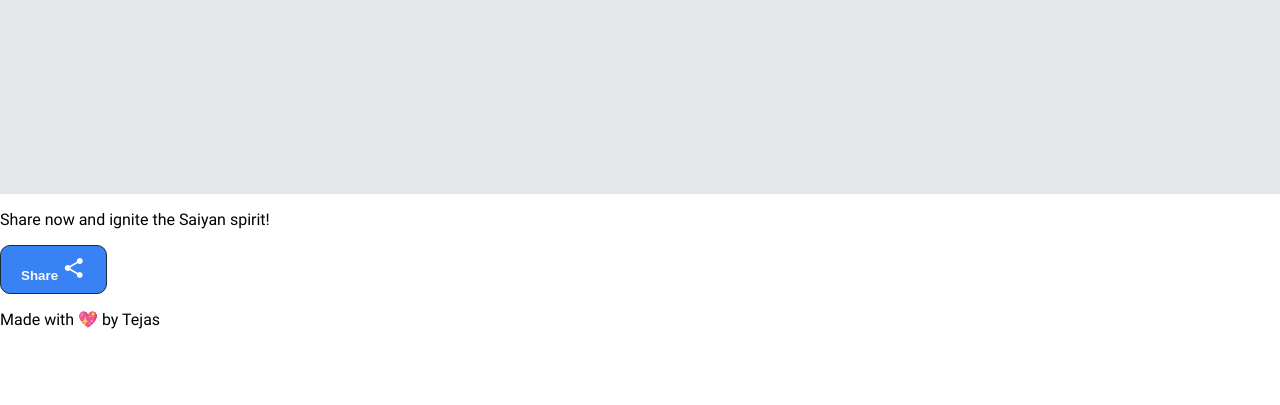
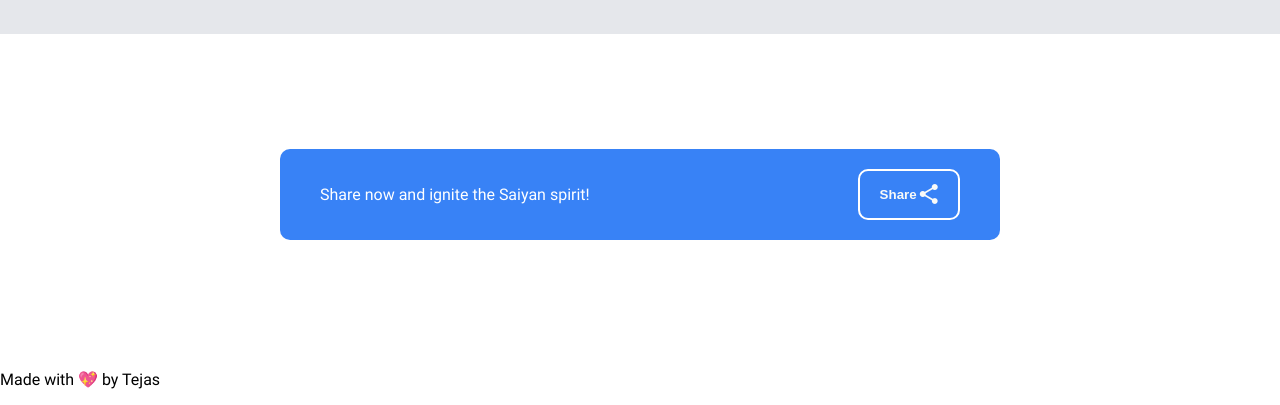
Before and after one commit to tejasps2001/odin-landing, a plain HTML site: page index.html in a window 1280 px wide. Shown: the part 1846-2251 px from the top of the page. Before the commit the page ends 2191 px from the top, so only its background shows below. Drawn offline with Linux system fonts and the light colour scheme; a web font is replaced by a local one.

Commit message:
Stylize call to action section

```diff
--- a/index.html
+++ b/index.html
@@ -65,8 +65,12 @@
             <p class="author"><b>-Son Goku</b></p>
         </div>
     </div>
-    <p>Share now and ignite the Saiyan spirit!</p>
-    <button>Share <i class="material-icons">share</i></button>
+    <div class="cta">
+        <div class="cta-box">
+            <p>Share now and ignite the Saiyan spirit!</p>
+            <button>Share <i class="material-icons">share</i></button>
+        </div>
+    </div>
     <p>Made with 💖 by Tejas</p>
 </body>
 
--- a/style.css
+++ b/style.css
@@ -131,7 +131,7 @@ a {
 
 .quote {
     background-color: #E5E7EB;
-    height: 75vh;
+    height: 55vh;
     display: flex;
     flex-direction: column;
     justify-content: center;
@@ -150,3 +150,33 @@ a {
     margin-top: 0;
     font-size: 20px;
 }
+
+.cta {
+    height: 40vh;
+    display: flex;
+    justify-content: center;
+    align-items: center;
+}
+
+.cta-box {
+    background-color: #3882F6;
+    padding: 20px 40px;
+    color: white;
+    display: flex;
+    justify-content: space-between;
+    width: 50vw;
+    border-radius: 10px;
+}
+
+.cta-box button {
+    display: flex;
+    align-items: center;
+    justify-content: space-between;
+    width: 8vw;
+    border: 2px white solid;
+    transition: filter 0.4s ease;
+}
+
+.cta-box button:hover {
+    filter: brightness(130%);
+}
```
Also changed, not shown: fonts/Roboto/Roboto-LightItalic.ttf (added).
